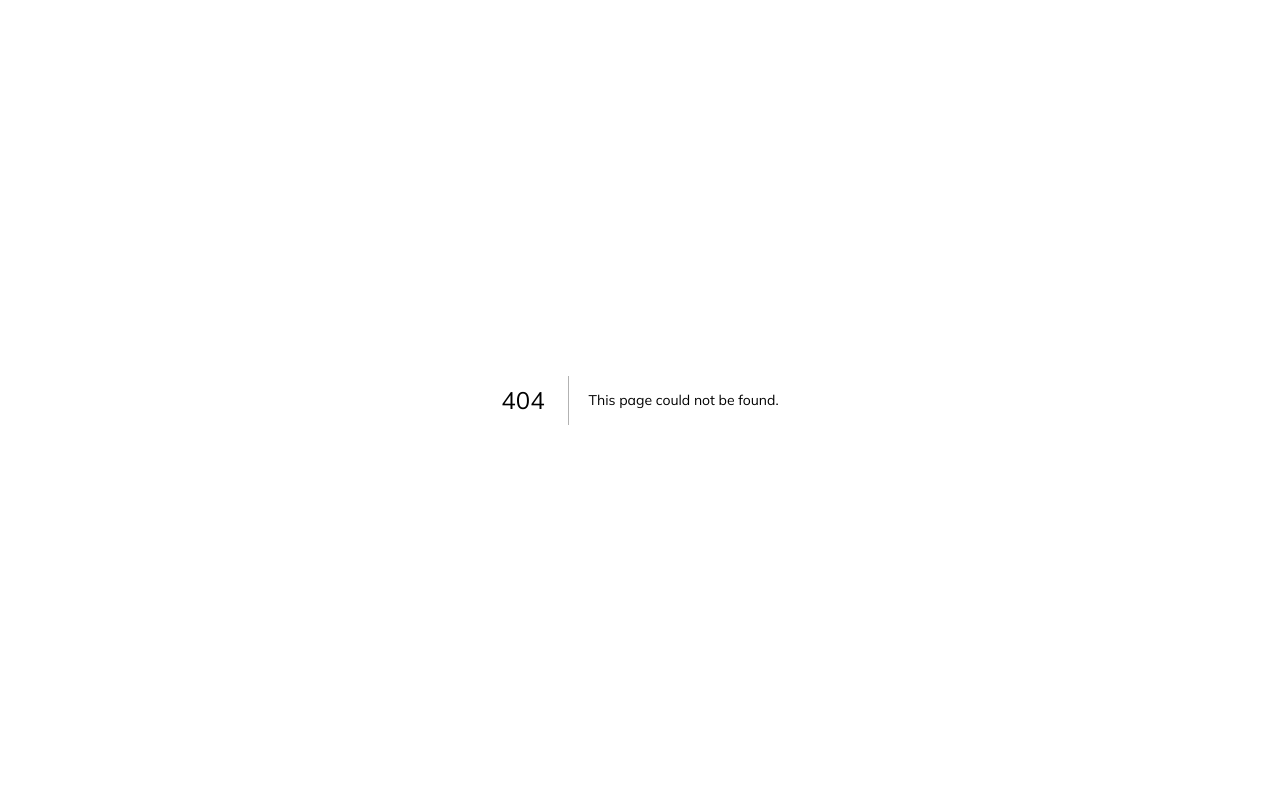
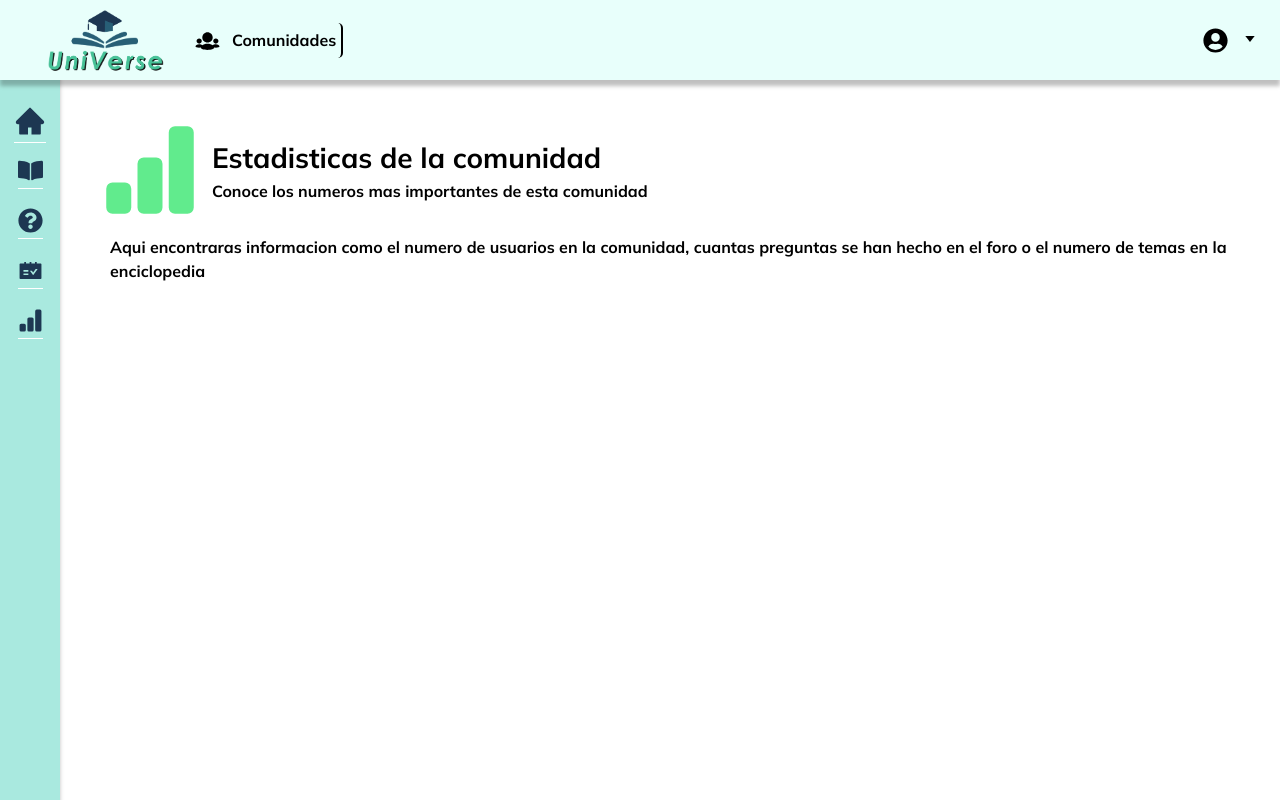
Before and after one commit to juandp1/UniVerse-Frontend, a Next.js app in the folder universe/: page /EstadisticasComunidad in a window 1280 px wide. Before the commit this address had no page. Built offline with nearby package versions, Linux system fonts and the light colour scheme.

Commit message:
Creacion pagina de estadisticas (revisar libreria)

```diff
--- a/universe/Component/compResource/Routes.tsx
+++ b/universe/Component/compResource/Routes.tsx
@@ -1,6 +1,7 @@
 import React from "react";
 import * as Faicon from 'react-icons/fa';
 import * as Aiicon from 'react-icons/ai';
+import * as Bsicon from 'react-icons/bs';
 import  style from "/styles/NavBarsStyles.module.css";
 
 const sizeIcon="25px"
@@ -12,7 +13,7 @@ export const Routes =[
     {
         title:'Inicio',
         path:'/HomeComunidad',
-        icon: <Aiicon.AiFillHome size={"35px"} color={colorIcon}/>,
+        icon: <Aiicon.AiFillHome size={"32px"} color={colorIcon}/>,
         cName:className
     },
     {
@@ -33,4 +34,11 @@ export const Routes =[
         icon: <Aiicon.AiFillSchedule size={sizeIcon} color={colorIcon}/>,
         cName:className
     },
+
+    {
+        title:'EstadisticasComunidad',
+        path:'/EstadisticasComunidad',
+        icon: <Bsicon.BsBarChartFill size={sizeIcon} color={colorIcon}/>,
+        cName:className
+    },
 ]
--- /dev/null
+++ b/universe/pages/EstadisticasComunidad.tsx
@@ -0,0 +1,199 @@
+import { useState, useEffect } from 'react';
+import { Line } from 'react-chartjs-2';
+import LateralNavBar from '../Component/LateralNavBar'
+import Navbar from '../Component/NavBar'
+import Head from 'next/head';
+import * as Bsicon from 'react-icons/bs';
+
+const colorIcon = "#61EB8D"
+export default function EstadisticasComunidad() {
+
+    const [questionsData, setQuestionsData] = useState({ datasets: [] });
+    const [usersData, setUsersData] = useState({ datasets: [] });
+    const [topicsData, setTopicsData] = useState({ datasets: [] });
+    const [chartData, setChartData] = useState<{ labels: string[], datasets: any[] }>({ labels: [], datasets: [] });
+
+
+
+
+    // const fetchData = async () => {
+    //     try {
+    //         const questionsResponse = await fetch('http://localhost:3333/api/statistics/questions_per_comm');
+    //         const questions = await questionsResponse.json();
+
+    //         const usersResponse = await fetch('http://localhost:3333/api/statistics/num_users_per_comm/');
+    //         const users = await usersResponse.json();
+
+    //         const topicsResponse = await fetch('http://localhost:3333/api/statistics/topics_per_comm/');
+    //         const topics = await topicsResponse.json();
+
+    //         const [questionsData, setQuestionsData] = useState({
+    //             labels: ['Lunes', 'Martes', 'Miercoles', 'Jueves', 'Viernes'],
+    //             datasets: [
+    //                 {
+    //                     label: 'Numero de preguntas hechas en el foro',
+    //                     data: [],
+    //                     borderColor: ['rgba(75,192,192,1)'],
+    //                     backgroundColor: ['rgba(75,192,192,0.2)'],
+    //                     borderWidth: 2,
+    //                 },
+    //             ],
+    //         });
+
+    //         const [usersData, setUsersData] = useState({
+    //             labels: ['Lunes', 'Martes', 'Miercoles', 'Jueves', 'Viernes'],
+    //             datasets: [
+    //                 {
+    //                     label: 'Numero de usuarios',
+    //                     data: [],
+    //                     borderColor: ['rgba(255,99,132,1)'],
+    //                     backgroundColor: ['rgba(255,99,132,0.2)'],
+    //                     borderWidth: 2,
+    //                 },
+    //             ],
+    //         });
+
+    //         const [topicsData, setTopicsData] = useState({
+    //             labels: ['Lunes', 'Martes', 'Miercoles', 'Jueves', 'Viernes'],
+    //             datasets: [
+    //                 {
+    //                     label: 'Numero de temas en la enciclopedia de la comunidad',
+    //                     data: [],
+    //                     borderColor: ['rgba(255,206,86,1)'],
+    //                     backgroundColor: ['rgba(255,206,86,0.2)'],
+    //                     borderWidth: 2,
+    //                 },
+    //             ],
+    //         });
+
+
+    //     } catch (error) {
+    //         console.error('Error:', error);
+    //     }
+    // };
+
+    // fetchData();
+
+
+
+
+    //PRUEBA DE COMO FUNCIONA:
+
+
+    useEffect(() => {
+
+        const data = {
+            labels: ['January', 'February', 'March', 'April', 'May', 'June'],
+            datasets: [
+                {
+                    label: 'Number of Questions',
+                    data: [12, 19, 3, 5, 2, 3],
+                    borderColor: ['rgba(75,192,192,1)'],
+                    backgroundColor: ['rgba(75,192,192,0.2)'],
+                    borderWidth: 2,
+                },
+
+            ],
+        };
+        setChartData(data); // Set the state here
+
+    }, []);
+
+
+
+
+
+    return (
+        <>
+            <Head>
+                <title>Universe</title>
+            </Head>
+            <main>
+                <Navbar></Navbar>
+                <LateralNavBar></LateralNavBar>
+                <div className="principal_Content">
+                    <div className={`flex items-center space-x-3`}>
+                        <Bsicon.BsBarChartFill size={'100px'} color={colorIcon} />
+                        <div style={{ display: 'flex', flexDirection: 'column' }}>
+                            <h2 style={{ alignSelf: 'flex-start' }}>Estadisticas de la comunidad</h2>
+                            <h4 style={{ alignSelf: 'flex-start' }}>Conoce los numeros mas importantes de esta comunidad</h4>
+                        </div>
+                    </div>
+
+                    <h4 style={{ alignSelf: 'flex-start', marginTop: '15px', marginLeft: '10px' }}>
+                        Aqui encontraras informacion como el numero de usuarios en la comunidad, cuantas preguntas se han hecho en el foro o el numero de temas en la enciclopedia
+                    </h4>
+
+
+                    <div>
+
+                        {/* <Line
+                            data={questionsData}
+                            options={{
+                                responsive: true,
+                                plugins: {
+                                    title: {
+                                        text: 'Numero de preguntas hechas en el foro',
+                                        display: true
+                                    }
+                                }
+                            }}
+                        />
+
+                        <Line
+                            data={usersData}
+                            options={{
+                                responsive: true,
+                                plugins: {
+                                    title: {
+                                        text: 'Numero de usuarios en la comunidad',
+                                        display: true
+                                    }
+                                }
+                            }}
+                        />
+
+                        <Line
+                            data={topicsData}
+                            options={{
+                                responsive: true,
+                                plugins: {
+                                    title: {
+                                        text: 'Numero de temas en la enciclopedia de la comunidad',
+                                        display: true
+                                    }
+                                }
+                            }}
+                        /> */}
+
+
+                        {/* <Line
+                            data={chartData}
+                            options={{
+                                responsive: true,
+                                plugins: {
+                                    title: {
+                                        text: 'Numero de pruebas',
+                                        display: true
+                                    }
+                                }
+                            }}
+                        /> */}
+
+
+
+
+                    </div>
+
+                </div>
+
+
+
+
+
+            </main>
+
+        </>
+
+    )
+}
```
